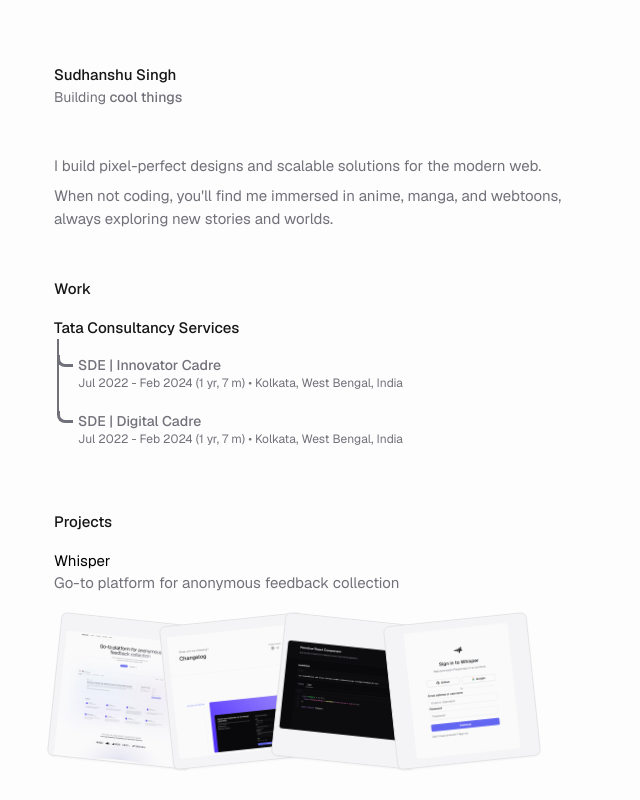
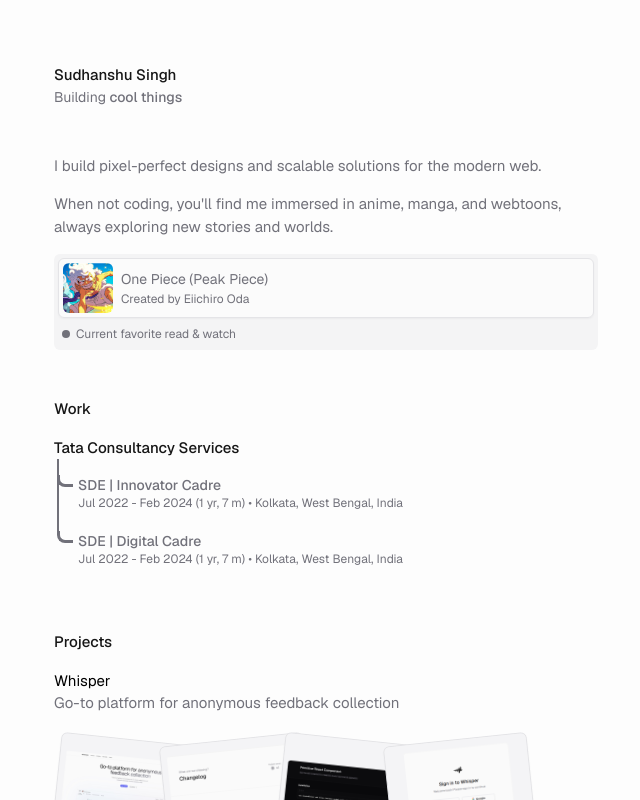
Before and after one commit to sudhanshuxsingh/www, a Next.js app: page / in a window 1280 px wide. Shown: the top 800 px of the page, without its empty margins (314-954 px from the left). Built offline with nearby package versions, Linux system fonts and the light colour scheme.

Commit message:
refactor: add feature card inside about section

```diff
--- a/src/components/sections/about.tsx
+++ b/src/components/sections/about.tsx
@@ -1,8 +1,11 @@
+import FeatureCard from "../ui/feature-card";
+
 export default function About() {
     return (
-        <div className="text-muted-foreground text-pretty space-y-2">
+        <div className="text-muted-foreground text-pretty space-y-4">
             <p>I build pixel-perfect designs and scalable solutions for the modern web.</p>
             <p>When not coding, you&apos;ll find me immersed in anime, manga, and webtoons, always exploring new stories and worlds. </p>
+            <FeatureCard />
         </div>
 
     )
```
